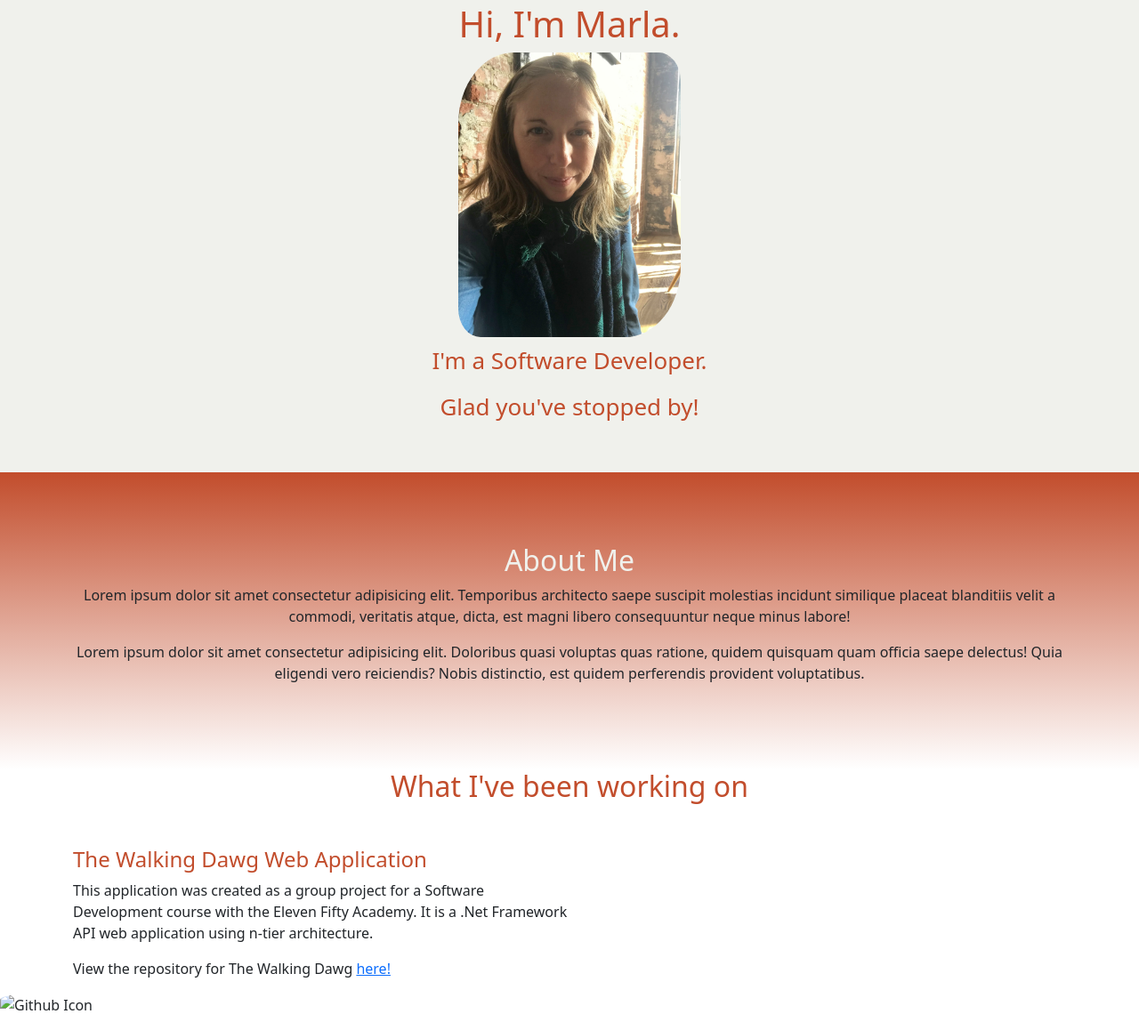
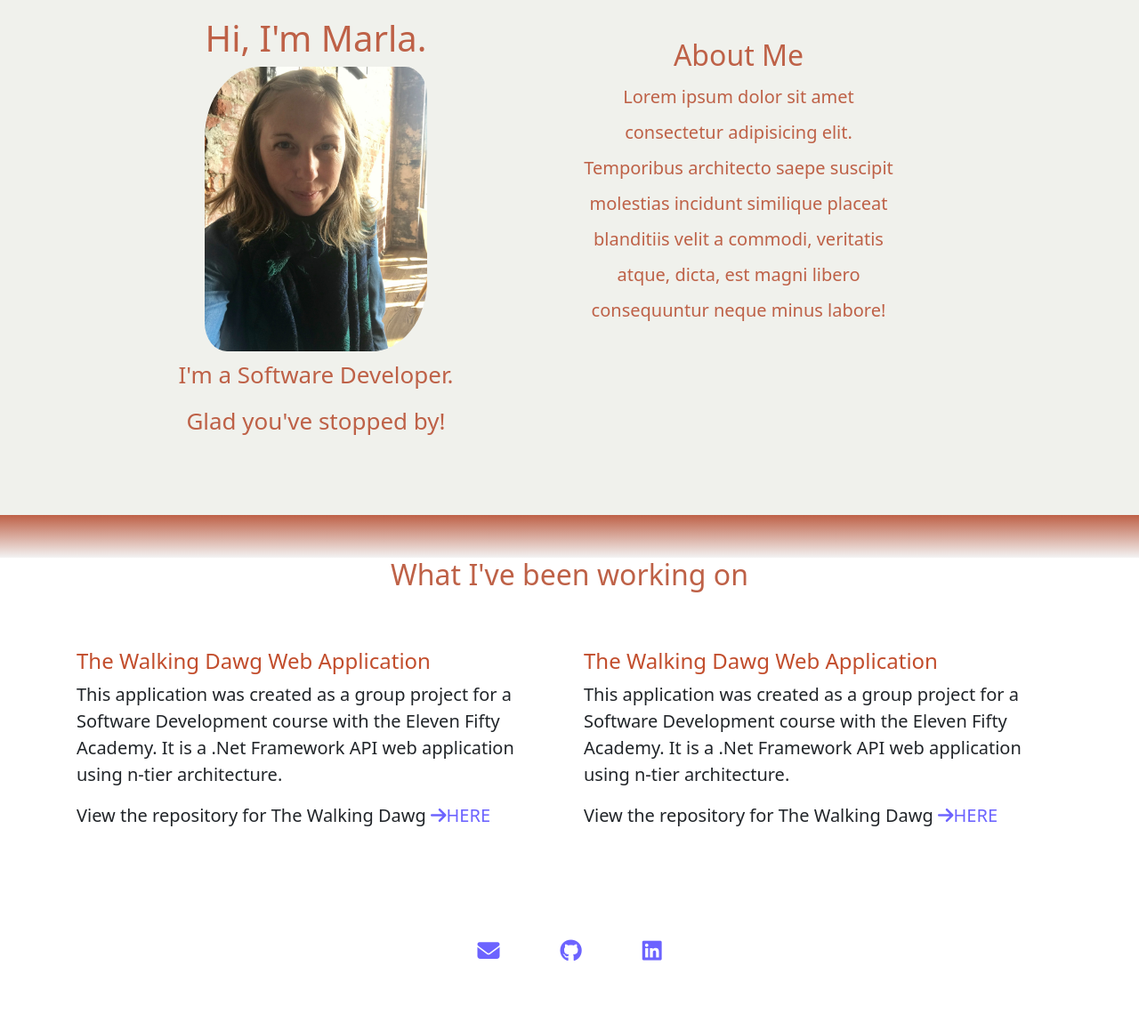
Before and after one commit to mlaystrom/MarlaPortfolio, a plain HTML site: page index.html in a window 1280 px wide. Shown: the part 133-1291 px from the top of the page at 89% size. Drawn offline with nearby package versions, Linux system fonts and the light colour scheme.

Commit message:
changed layout for header and about me, added another column for projects section and added email/github/linkedin icons with links

```diff
--- a/index.html
+++ b/index.html
@@ -11,6 +11,7 @@
       integrity="sha384-KK94CHFLLe+nY2dmCWGMq91rCGa5gtU4mk92HdvYe+M/SXH301p5ILy+dN9+nJOZ"
       crossorigin="anonymous"
     />
+    <script src="https://kit.fontawesome.com/27fb428e89.js" crossorigin="anonymous"></script>
     <link rel="stylesheet" href="./style.css" />
     <title>Marla Laystrom | Portfolio</title>
   </head>
@@ -54,53 +55,67 @@
     <header>
       <section id="header">
         <div class="container">
+            <div class="row">
+                  <div class = "col-md-6 mb-3 p-3" >
 
           <h1 class="headerName">Hi, I'm Marla.</h1>
 
-          <img
+             <img
             class="picMarla"
-            src="assets/Marla Picture.jpg"
+            src="assets/Marla Picture.jpg"/>
 
-          />
-          <p class="headerTitle">I'm a Software Developer.</br> Glad you've stopped by!</p>
+            <p class="headerTitle">I'm a Software Developer.</br> Glad you've stopped by!</p>
+            </div><!--Closing Column-->
 
-        </div>
+            <div class = "col-md-4 mt-4 mb-3 p-3 " >
+            <h2>About Me</h2>
+            <p class="fs-5">
+            Lorem ipsum dolor sit amet consectetur adipisicing elit. Temporibus
+            architecto saepe suscipit molestias incidunt similique placeat
+            blanditiis velit a commodi, veritatis atque, dicta, est magni libero
+            consequuntur neque minus labore!
+            </p>
+
+            </div> <!--Closing Column-->
+            </div> <!--Closing Row-->
+        </div> <!--Closing Container-->
       </section>
     </header>
     <!--About Me-->
-    <section id="aboutMe">
-      <h2>About Me</h2>
-      <p>
-        Lorem ipsum dolor sit amet consectetur adipisicing elit. Temporibus
-        architecto saepe suscipit molestias incidunt similique placeat
-        blanditiis velit a commodi, veritatis atque, dicta, est magni libero
-        consequuntur neque minus labore!
-      </p>
-      <p>
-        Lorem ipsum dolor sit amet consectetur adipisicing elit. Doloribus quasi
-        voluptas quas ratione, quidem quisquam quam officia saepe delectus! Quia
-        eligendi vero reiciendis? Nobis distinctio, est quidem perferendis
-        provident voluptatibus.
-      </p>
+    <section id="sectionBreak">
+
     </section>
 
     <!--Projects-->
     <h2 class="text-center mb-5">What I've been working on </h2>
-    <div class="container">
+    <div class="container-md fs-5">
       <section id="projects">
-      <div class="row"></div>
-       <div class = "col-md-6">
+      <div class="row">
+       <div class = "col-md-6 mb-3 p-3" >
           <h4>The Walking Dawg Web Application</h4>
           <p>
             This application was created as a group project for a Software Development course with the Eleven Fifty Academy.
             It is a .Net Framework API web application using n-tier architecture.
           </p>
           <p>
-            View the repository for The Walking Dawg <a href="https://github.com/jacksonlee1/TheWalkingDawg.git">here!</a>
+            View the repository for The Walking Dawg <a href="https://github.com/jacksonlee1/TheWalkingDawg.git"><i class="fa-solid fa-arrow-right"></i>HERE</a>
           </p>
 
         </div><!--end of first column-->
+        <div class = "col-md-6 mb-3 p-3" >
+          <h4>The Walking Dawg Web Application</h4>
+          <p>
+            This application was created as a group project for a Software Development course with the Eleven Fifty Academy.
+            It is a .Net Framework API web application using n-tier architecture.
+          </p>
+          <p>
+            View the repository for The Walking Dawg <a href="https://github.com/jacksonlee1/TheWalkingDawg.git"><i class="fa-solid fa-arrow-right"></i>HERE</a>
+          </p>
+
+        </div><!--end of first column-->
+
         </div><!--end of first row>-->
+
       </section> <!--projects section-->
     </div><!--end of container for projects-->
 
@@ -109,13 +124,16 @@
 
       <!--Footer-->
       <footer>
-        <div>
-        <img
-          src="./assets/github.png"
-          alt="Github Icon"
-          height="32"
-          width="32"
-        />
+        <div class="social-links d-flex justify-content-center mt-5">
+            <a href="mailto:marlalaystrom@gmail.com" title="Email Marla">
+            <i class="fa-solid fa-envelope"></i></a>
+            <a href="https://github.com/mlaystrom" title="GitHub Profile" target="_blank">
+              <i class="fa-brands fa-github"></i>
+            </a>
+            <a href="https://www.linkedin.com/in/marla-laystrom-33301b6/" title="Linkedin Profile" target="_blank">
+              <i class="fa-brands fa-linkedin"></i>
+            </a>
+
        </div>
       </footer>
 
--- a/style.css
+++ b/style.css
@@ -8,11 +8,14 @@ h4 {
 }
 
 h2{
-  color: #c24d2c
+  color: #be6147;
 }
 nav {
-  background: linear-gradient(#c24d2c, #ffffff);
+  background: linear-gradient(#be6147, #f3f3f3);
+
 }
+
+
 header p {
   font-size: 26px;
   line-height: 2;
@@ -34,35 +37,51 @@ img {
   padding-bottom: 2em;
   text-align: center;
   background-color: #f0f1ec;
-  color: #c24d2c;
+  color: #be6147;
    position: relative;
 
 }
 
 
 
-#aboutMe {
+#sectionBreak {
   margin: 0;
-  padding: 5em;
-  text-align: center;
-  background: linear-gradient(#c24d2c, #ffffff);
+  padding: 1.5em;
+  background: linear-gradient(#be6147, #f3f3f3);
 
 }
 
-#aboutMe h2{
-  color: #f0f1ec;
-}
-
-#aboutMe h4{
-  color: #0c005a;
-}
 
 #projects h4{
   color: #c24d2c;
 }
 
+a{
+    color: #6c63ff;
+    text-decoration: none;
+}
+
+a:hover{
+    color: #c24d2c;
+    text-decoration: underline;
+     transition: all 100ms ease-in-out;
+}
 
 
-footer > img:hover {
-  cursor: pointer;
+
+footer {
+    margin: 60px 0;
+
 }
+
+footer .social-links a {
+    margin: 0 20px;
+    padding: 10px 14px;
+    font-size: 25px;
+    color: #6c63ff;
+    border-radius: 50%;
+    transition: all 100ms ease-in-out;
+}
+footer .social-links a:hover{
+    color: #c24d2c;
+}
```
